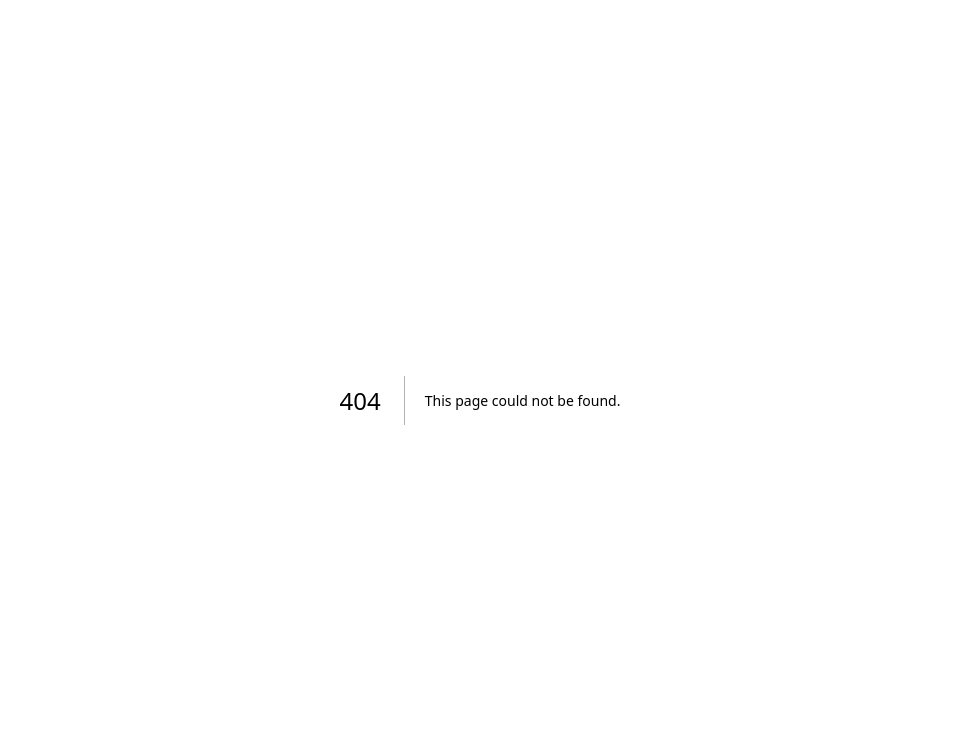
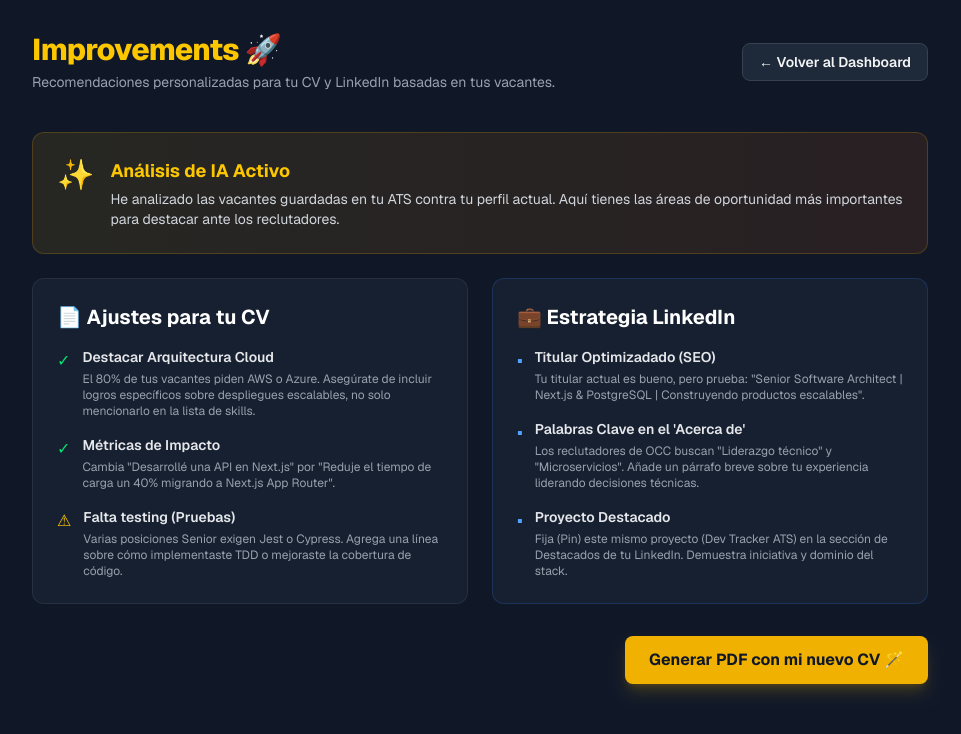
Before and after one commit to CharlyTlelo/dev-tracker-ats, a Next.js app: page /improvements in a window 1280 px wide. Before the commit this address had no page. Shown: the top 734 px of the page, without its empty margins (160-1121 px from the left). Built offline with nearby package versions, Linux system fonts and the light colour scheme.

Commit message:
feat: add Improvements module for CV and LinkedIn suggestions

```diff
--- a/src/app/dashboard/page.tsx
+++ b/src/app/dashboard/page.tsx
@@ -33,6 +33,9 @@ export default async function Dashboard() {
           </Link>
           <Link href="/work-analysis" className="px-4 py-2 bg-cyan-900/50 hover:bg-cyan-800/50 text-cyan-400 rounded-lg text-sm font-semibold transition border border-cyan-500/30 text-center w-full md:w-auto">
             🧠 Work Analysis
+          </Link>
+          <Link href="/improvements" className="px-4 py-2 bg-yellow-900/50 hover:bg-yellow-800/50 text-yellow-400 rounded-lg text-sm font-semibold transition border border-yellow-500/30 text-center w-full md:w-auto">
+            🚀 Improvements
           </Link>
           <AddJobButton />
         </div>
--- /dev/null
+++ b/src/app/improvements/page.tsx
@@ -0,0 +1,107 @@
+import Link from 'next/link';
+
+export default function Improvements() {
+  return (
+    <div className="min-h-screen bg-gray-900 text-gray-100 p-4 md:p-8 font-sans selection:bg-indigo-500 selection:text-white">
+      {/* Header */}
+      <header className="max-w-4xl mx-auto flex flex-col md:flex-row justify-between items-start md:items-center mb-10 gap-4">
+        <div>
+          <h1 className="text-3xl font-extrabold tracking-tight text-white mb-1">
+            <span className="text-yellow-400">Improvements</span> 🚀
+          </h1>
+          <p className="text-sm text-gray-400">Recomendaciones personalizadas para tu CV y LinkedIn basadas en tus vacantes.</p>
+        </div>
+        <div className="flex gap-3 w-full md:w-auto">
+          <Link href="/dashboard" className="px-4 py-2 bg-gray-800 hover:bg-gray-700 rounded-lg text-sm font-semibold transition border border-gray-700 text-center w-full md:w-auto">
+            ← Volver al Dashboard
+          </Link>
+        </div>
+      </header>
+
+      {/* Main Content */}
+      <main className="max-w-4xl mx-auto space-y-6">
+
+        {/* Banner de IA */}
+        <div className="bg-gradient-to-r from-yellow-500/10 to-orange-500/10 border border-yellow-500/20 rounded-xl p-6 flex items-start gap-4">
+          <div className="text-3xl">✨</div>
+          <div>
+            <h2 className="text-lg font-bold text-yellow-400 mb-1">Análisis de IA Activo</h2>
+            <p className="text-sm text-gray-300">
+              He analizado las vacantes guardadas en tu ATS contra tu perfil actual. Aquí tienes las áreas de oportunidad más importantes para destacar ante los reclutadores.
+            </p>
+          </div>
+        </div>
+
+        <div className="grid grid-cols-1 md:grid-cols-2 gap-6">
+          {/* CV Improvements */}
+          <section className="bg-gray-800/50 p-6 rounded-xl border border-gray-700/50">
+            <h3 className="text-xl font-bold text-white mb-4 flex items-center gap-2">
+              📄 Ajustes para tu CV
+            </h3>
+            <ul className="space-y-4">
+              <li className="flex gap-3">
+                <span className="text-green-400 mt-0.5">✓</span>
+                <div>
+                  <h4 className="font-semibold text-gray-200 text-sm">Destacar Arquitectura Cloud</h4>
+                  <p className="text-xs text-gray-400 mt-1">El 80% de tus vacantes piden AWS o Azure. Asegúrate de incluir logros específicos sobre despliegues escalables, no solo mencionarlo en la lista de skills.</p>
+                </div>
+              </li>
+              <li className="flex gap-3">
+                <span className="text-green-400 mt-0.5">✓</span>
+                <div>
+                  <h4 className="font-semibold text-gray-200 text-sm">Métricas de Impacto</h4>
+                  <p className="text-xs text-gray-400 mt-1">Cambia "Desarrollé una API en Next.js" por "Reduje el tiempo de carga un 40% migrando a Next.js App Router".</p>
+                </div>
+              </li>
+              <li className="flex gap-3">
+                <span className="text-yellow-400 mt-0.5">⚠</span>
+                <div>
+                  <h4 className="font-semibold text-gray-200 text-sm">Falta testing (Pruebas)</h4>
+                  <p className="text-xs text-gray-400 mt-1">Varias posiciones Senior exigen Jest o Cypress. Agrega una línea sobre cómo implementaste TDD o mejoraste la cobertura de código.</p>
+                </div>
+              </li>
+            </ul>
+          </section>
+
+          {/* LinkedIn Improvements */}
+          <section className="bg-gray-800/50 p-6 rounded-xl border border-blue-500/20">
+            <h3 className="text-xl font-bold text-white mb-4 flex items-center gap-2">
+              💼 Estrategia LinkedIn
+            </h3>
+            <ul className="space-y-4">
+              <li className="flex gap-3">
+                <span className="text-blue-400 mt-0.5">▪</span>
+                <div>
+                  <h4 className="font-semibold text-gray-200 text-sm">Titular Optimizadado (SEO)</h4>
+                  <p className="text-xs text-gray-400 mt-1">Tu titular actual es bueno, pero prueba: "Senior Software Architect | Next.js & PostgreSQL | Construyendo productos escalables".</p>
+                </div>
+              </li>
+              <li className="flex gap-3">
+                <span className="text-blue-400 mt-0.5">▪</span>
+                <div>
+                  <h4 className="font-semibold text-gray-200 text-sm">Palabras Clave en el 'Acerca de'</h4>
+                  <p className="text-xs text-gray-400 mt-1">Los reclutadores de OCC buscan "Liderazgo técnico" y "Microservicios". Añade un párrafo breve sobre tu experiencia liderando decisiones técnicas.</p>
+                </div>
+              </li>
+              <li className="flex gap-3">
+                <span className="text-blue-400 mt-0.5">▪</span>
+                <div>
+                  <h4 className="font-semibold text-gray-200 text-sm">Proyecto Destacado</h4>
+                  <p className="text-xs text-gray-400 mt-1">Fija (Pin) este mismo proyecto (Dev Tracker ATS) en la sección de Destacados de tu LinkedIn. Demuestra iniciativa y dominio del stack.</p>
+                </div>
+              </li>
+            </ul>
+          </section>
+        </div>
+
+        {/* Action Button */}
+        <div className="flex justify-end mt-8">
+          <button className="px-6 py-3 bg-yellow-500 hover:bg-yellow-600 text-gray-900 rounded-lg font-bold transition shadow-lg shadow-yellow-500/20">
+            Generar PDF con mi nuevo CV 🪄
+          </button>
+        </div>
+
+      </main>
+    </div>
+  );
+}
```
